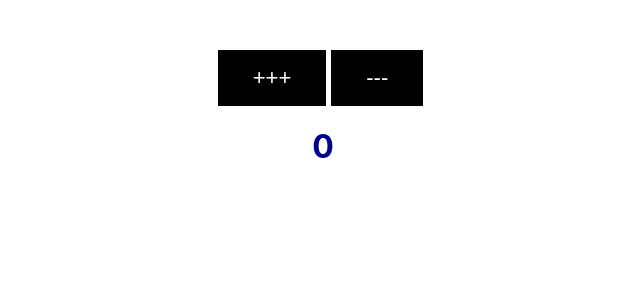
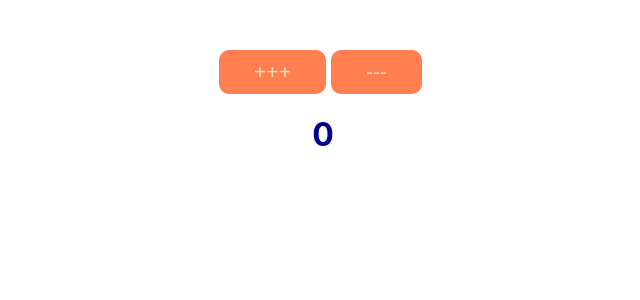
Before and after one commit to Imanbeq/my-app, a React (Create React App) app: page / in a window 1280 px wide. Shown: the top 300 px of the page, without its empty margins (317-957 px from the left). Built offline with nearby package versions, Linux system fonts and the light colour scheme.

Commit message:
feat: added style in Counter.module.css

```diff
--- a/src/components/Counter/Counter.js
+++ b/src/components/Counter/Counter.js
@@ -1,4 +1,5 @@
 import React, {useState} from 'react';
+import styles from './Counter.module.css';
 
 const styleButton = {
     backgroundColor: 'black',
@@ -10,7 +11,6 @@ const styleButton = {
 }
 
 const Counter = () => {
-
     const [count, setCount] = useState(0);
 
     const increase = () => {
@@ -23,8 +23,8 @@ const Counter = () => {
 
     return (
         <>
-            <button style={styleButton} onClick={increase}>+++</button>
-            <button style={styleButton} onClick={decrease}>---</button>
+            <button className={styles.btn} onClick={increase}>+++</button>
+            <button className={styles.btn} onClick={decrease}>---</button>
             <h1 className='title'>{count}</h1>
 
         </>
--- /dev/null
+++ b/src/components/Counter/Counter.module.css
@@ -0,0 +1,9 @@
+.btn{
+    background-color: coral;
+    padding: 10px 35px;
+    border-radius: 10px;
+    border: 0;
+    color: wheat;
+    font-size: 21px;
+    margin-right: 5px;
+}
```
